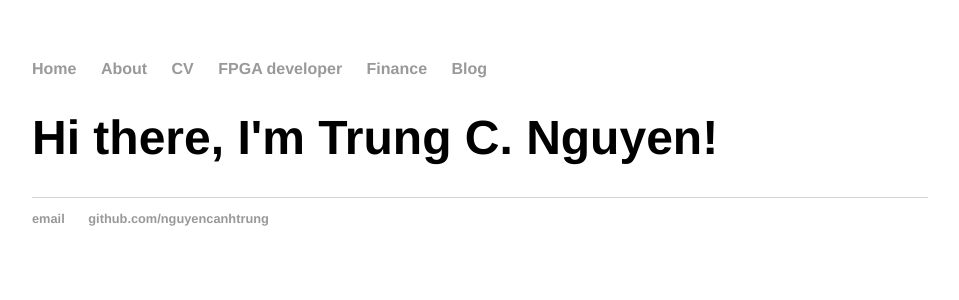
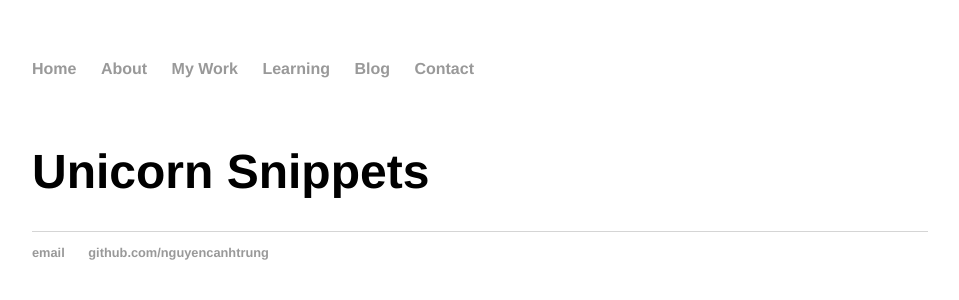
Before and after one commit to nguyencanhtrung/nguyencanhtrung.github.io, a Jekyll site: the page built from index.html, in a window 1280 px wide. Shown: the top 300 px of the page, without its empty margins (160-1119 px from the left). Built offline with Jekyll 4.4.1, drawn with Linux system fonts in a browser that asks for light colours.

Commit message:
modify main.css

```diff
--- a/_layouts/default.html
+++ b/_layouts/default.html
@@ -1,21 +1,25 @@
 <!DOCTYPE html>
   <html>
+
     <head>
       <title>{{ page.title }}</title>
       <!-- link to main stylesheet -->
       <link rel="stylesheet" type="text/css" href="/css/main.css">
     </head>
+
     <body>
       <nav>
           <ul>
               <li><a href="/">Home</a></li>
               <li><a href="/about">About</a></li>
-              <li><a href="/cv">CV</a></li>
-              <li><a href="/fpga">FPGA developer</a></li>
-              <li><a href="/fpga">Finance</a></li>
+              <li><a href="/works">My Work</a></li>
+              <li><a href="/learning">Learning</a></li>
               <li><a href="/blog">Blog</a></li>
+              <li><a href="/fpga">Contact</a></li>
           </ul>
       </nav>
+
+      <img src="">
       <div class="container">
 
       {{ content }}
@@ -28,4 +32,5 @@
         </ul>
       </footer>
     </body>
+
   </html>
--- a/_layouts/post.html
+++ b/_layouts/post.html
@@ -1,5 +1,9 @@
 ---
 layout: default
+metadata: true
+style:
+	name: post
+	embedded: false
 notes: active
 ---
 
--- a/css/main.css
+++ b/css/main.css
@@ -1,6 +1,7 @@
 body {
     margin: 60px auto;
     width: 70%;
+    font-family: arial;
 }
 nav ul, footer ul {
     font-family:'Helvetica', 'Arial', 'Sans-Serif';
--- a/index.html
+++ b/index.html
@@ -1,7 +1,7 @@
 ---
 layout: default
-title: Trung C. Nguyen
+title: Unicorn Snippets
 ---
 <div class="blurb">
-	<h1>Hi there, I'm Trung C. Nguyen!</h1>
+	<h1>Unicorn Snippets</h1>
 </div><!-- /.blurb -->
```
Also changed, not shown: 1 other file.
